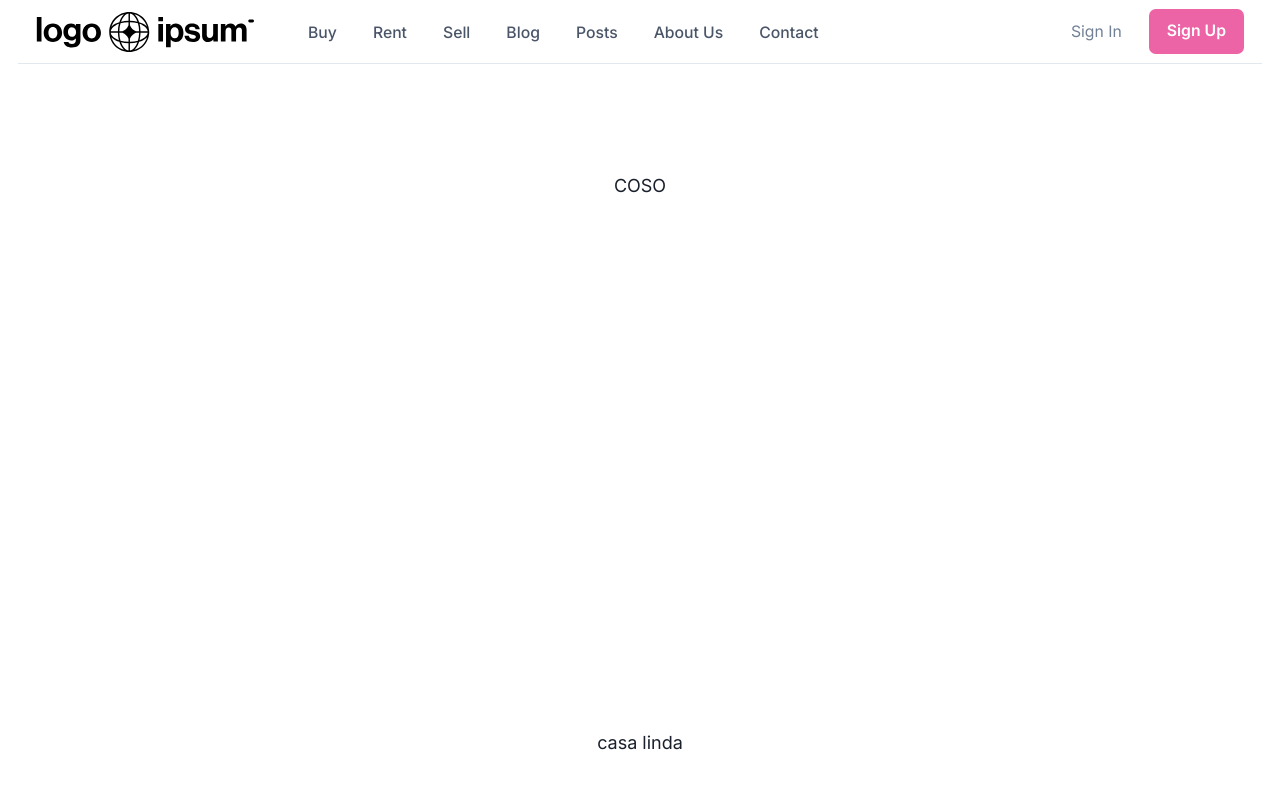
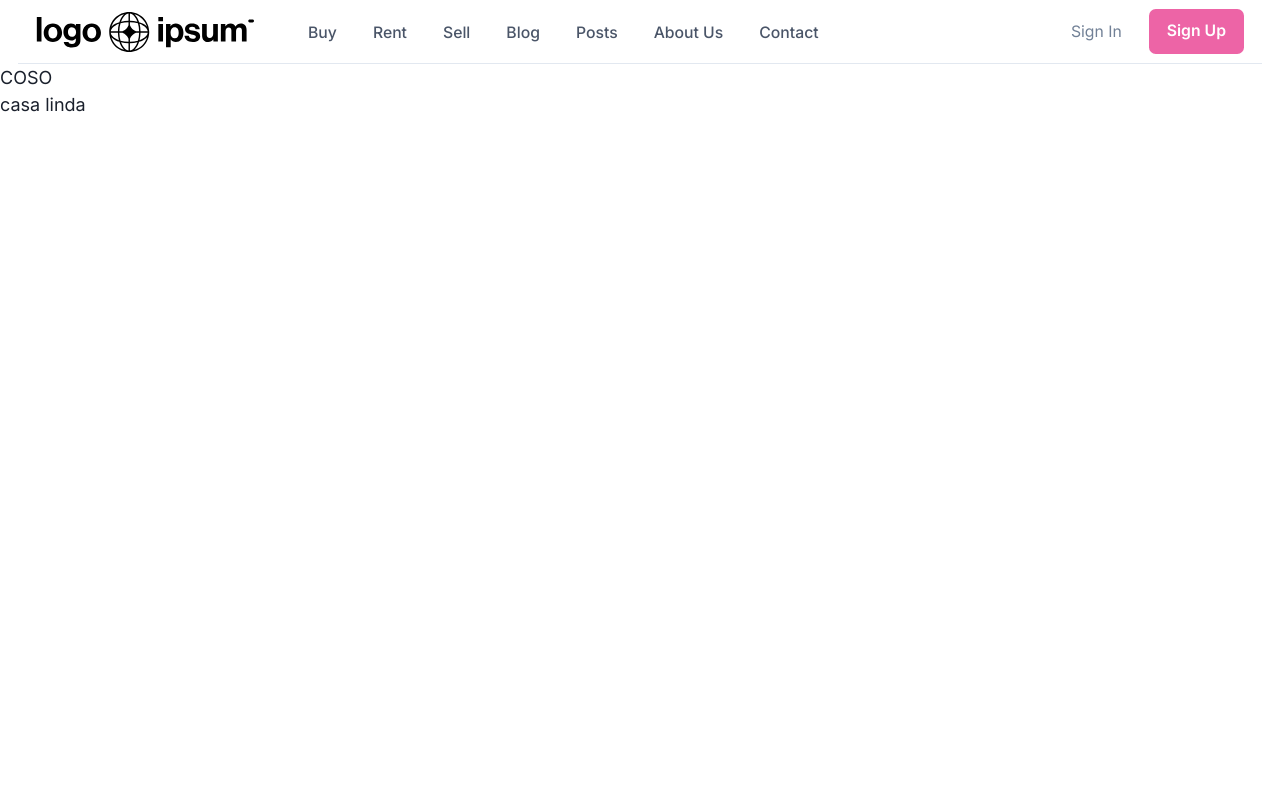
Before and after one commit to Androbar/real-estate-manager, a Next.js app: page / in a window 1280 px wide. Shown: the top 800 px of the page. Built offline with nearby package versions, Linux system fonts and the light colour scheme.

Commit message:
remove main styles

```diff
--- a/src/app/page.module.css
+++ b/src/app/page.module.css
@@ -1,8 +1,5 @@
 .main {
   display: flex;
   flex-direction: column;
-  justify-content: space-between;
-  align-items: center;
-  padding: 6rem;
   min-height: 100vh;
 }
```
